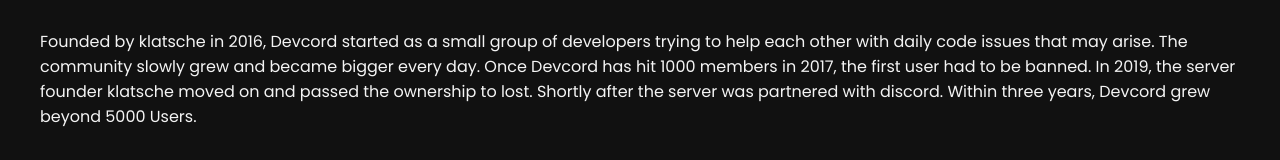
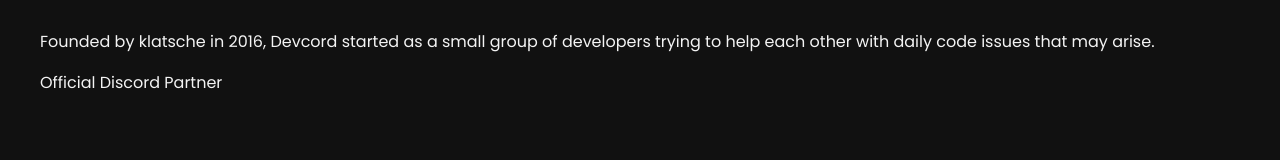
Before and after one commit to devcord/website, a Vue app: page /about in a window 1280 px wide. Shown: the part 252-412 px from the top of the page. Built offline with nearby package versions, Linux system fonts and the light colour scheme; what vue-matomo would draw is missing.

Commit message:
:recycle: remove about text, tbd

```diff
--- a/src/views/About.vue
+++ b/src/views/About.vue
@@ -3,7 +3,8 @@ main
   section
     .content
       h1 Who are we?
-      p Founded by klatsche in 2016, Devcord started as a small group of developers trying to help each other with daily code issues that may arise. The community slowly grew and became bigger every day. Once Devcord has hit 1000 members in 2017, the first user had to be banned. In 2019, the server founder klatsche moved on and passed the ownership to lost. Shortly after the server was partnered with discord. Within three years, Devcord grew beyond 5000 Users.
+      p Founded by klatsche in 2016, Devcord started as a small group of developers trying to help each other with daily code issues that may arise.
+      p Official Discord Partner
   section.about
     .content
       h1 Meet the team
```
